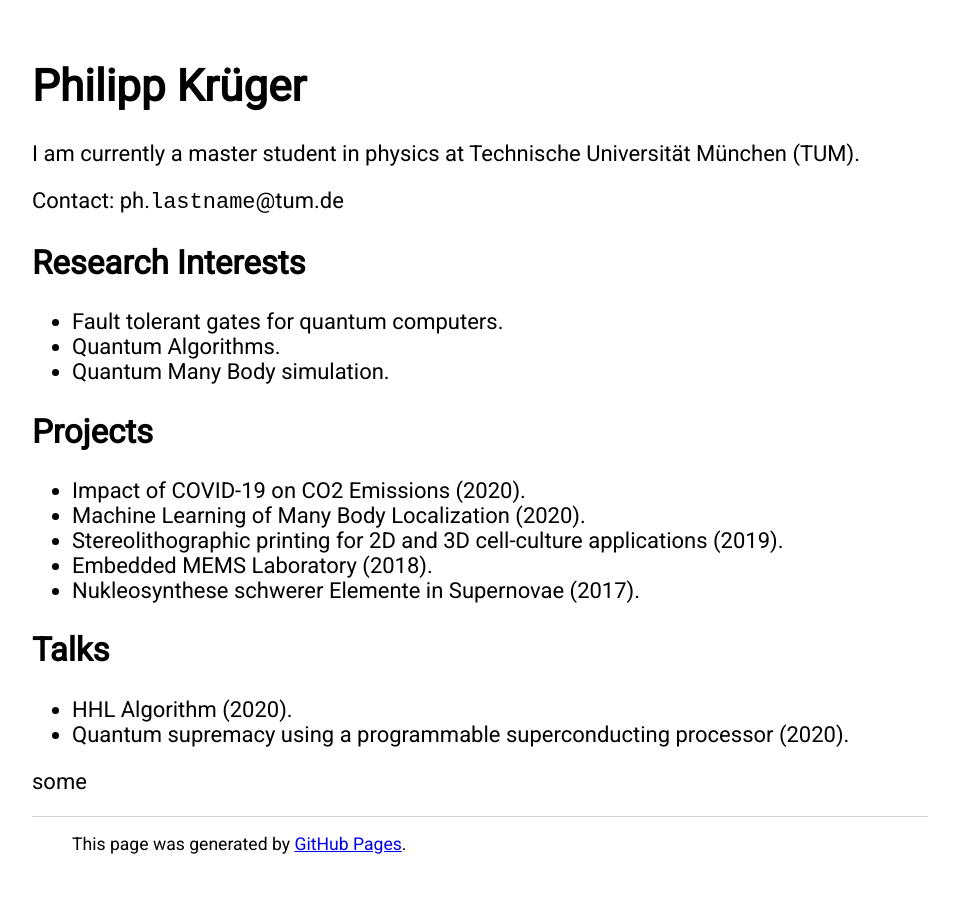
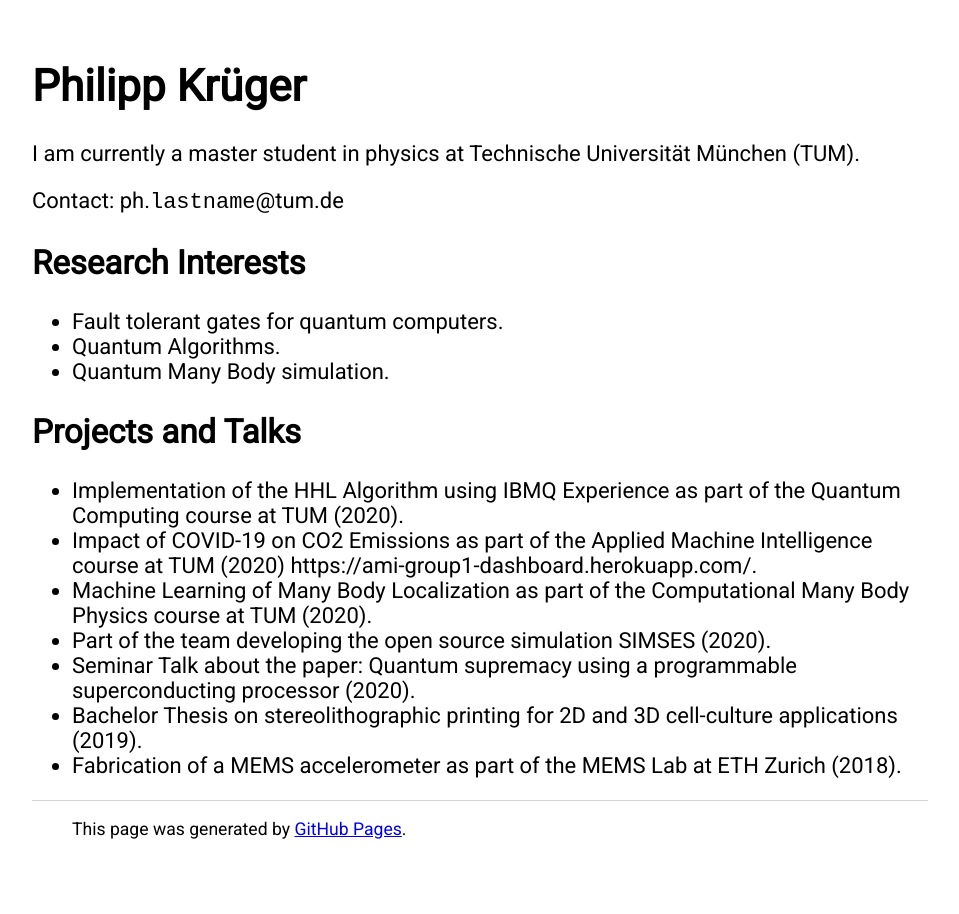
Before and after one commit to PhilippKrueger/PhilippKrueger.github.io, a Jekyll site: the page built from index.html, in a window 1280 px wide. Shown: the whole page, without its empty margins (160-1119 px from the left). Built offline with Jekyll 4.4.1, drawn with Linux system fonts in a browser that asks for light colours.

Commit message:
Update index.html

```diff
--- a/index.html
+++ b/index.html
@@ -16,21 +16,16 @@ title: Philipp Krüger
 	  <li>Quantum Many Body simulation.</li>
 	</ul>
 
-	<h2>Projects</h2>
+	<h2>Projects and Talks</h2>
 
 	<ul>
-	  <li>Impact of COVID-19 on CO2 Emissions (2020).</li>
-	  <li>Machine Learning of Many Body Localization (2020).</li>
-	  <li>Stereolithographic printing for 2D and 3D cell-culture applications (2019).</li>
-	  <li>Embedded MEMS Laboratory (2018).</li>
-	  <li>Nukleosynthese schwerer Elemente in Supernovae (2017).</li>
+	  <li>Implementation of the HHL Algorithm using IBMQ Experience as part of the Quantum Computing course at TUM (2020).</li>
+	  <li>Impact of COVID-19 on CO2 Emissions as part of the Applied Machine Intelligence course at TUM (2020) <url>https://ami-group1-dashboard.herokuapp.com/</url>.</li>
+	  <li>Machine Learning of Many Body Localization as part of the Computational Many Body Physics course at TUM (2020).</li>
+	  <li>Part of the team developing the open source simulation SIMSES (2020).</li>
+	  <li>Seminar Talk about the paper: Quantum supremacy using a programmable superconducting processor (2020).</li>
+	  <li>Bachelor Thesis on stereolithographic printing for 2D and 3D cell-culture applications (2019).</li>
+	  <li>Fabrication of a MEMS accelerometer as part of the MEMS Lab at ETH Zurich (2018).</li>
 	</ul>
 
-	<h2>Talks</h2>
-
-	<ul>
-	  <li>HHL Algorithm (2020).</li>
-	  <li>Quantum supremacy using a programmable superconducting processor (2020).</li>
-	</ul>
-	<p>some</p>
 </div><!-- /.blurb -->
```
